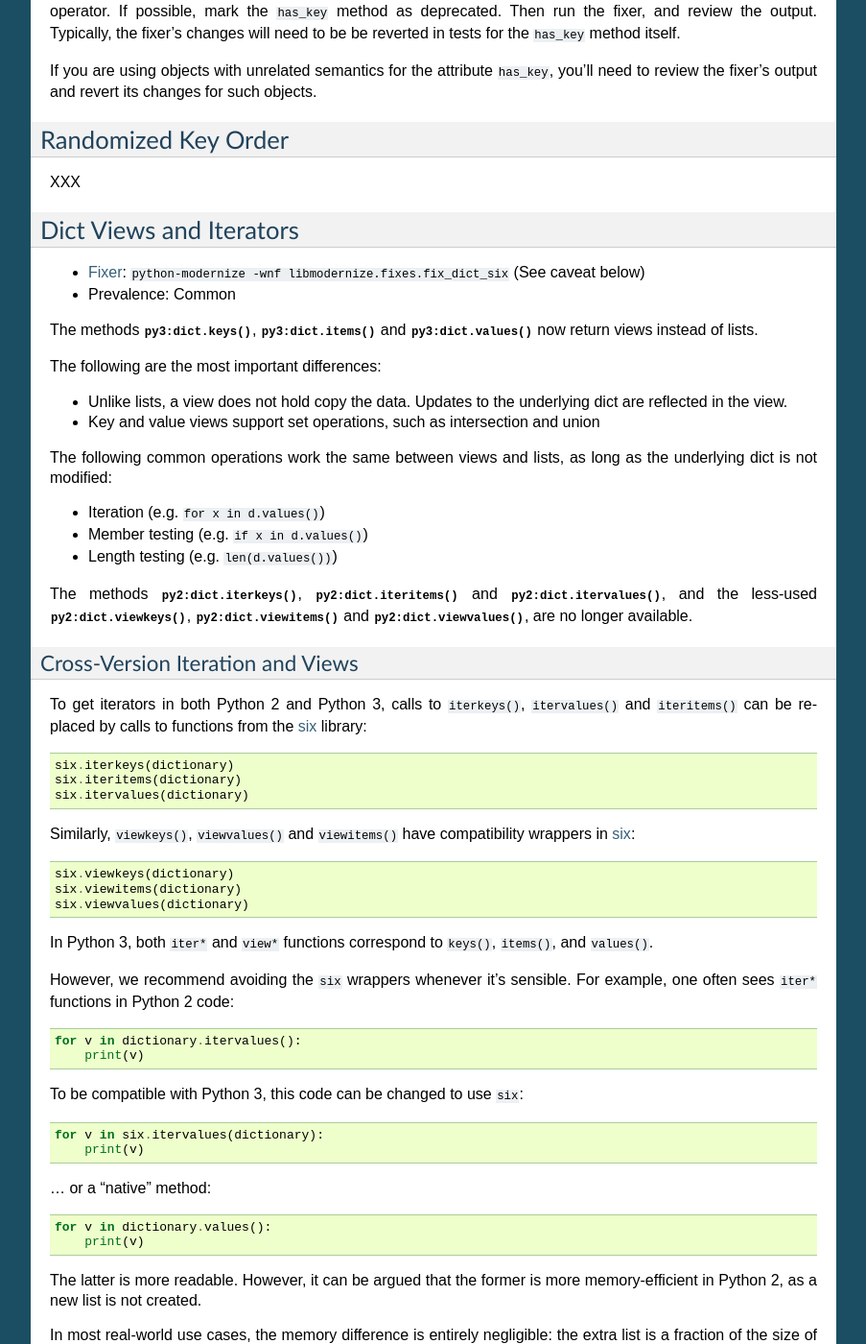
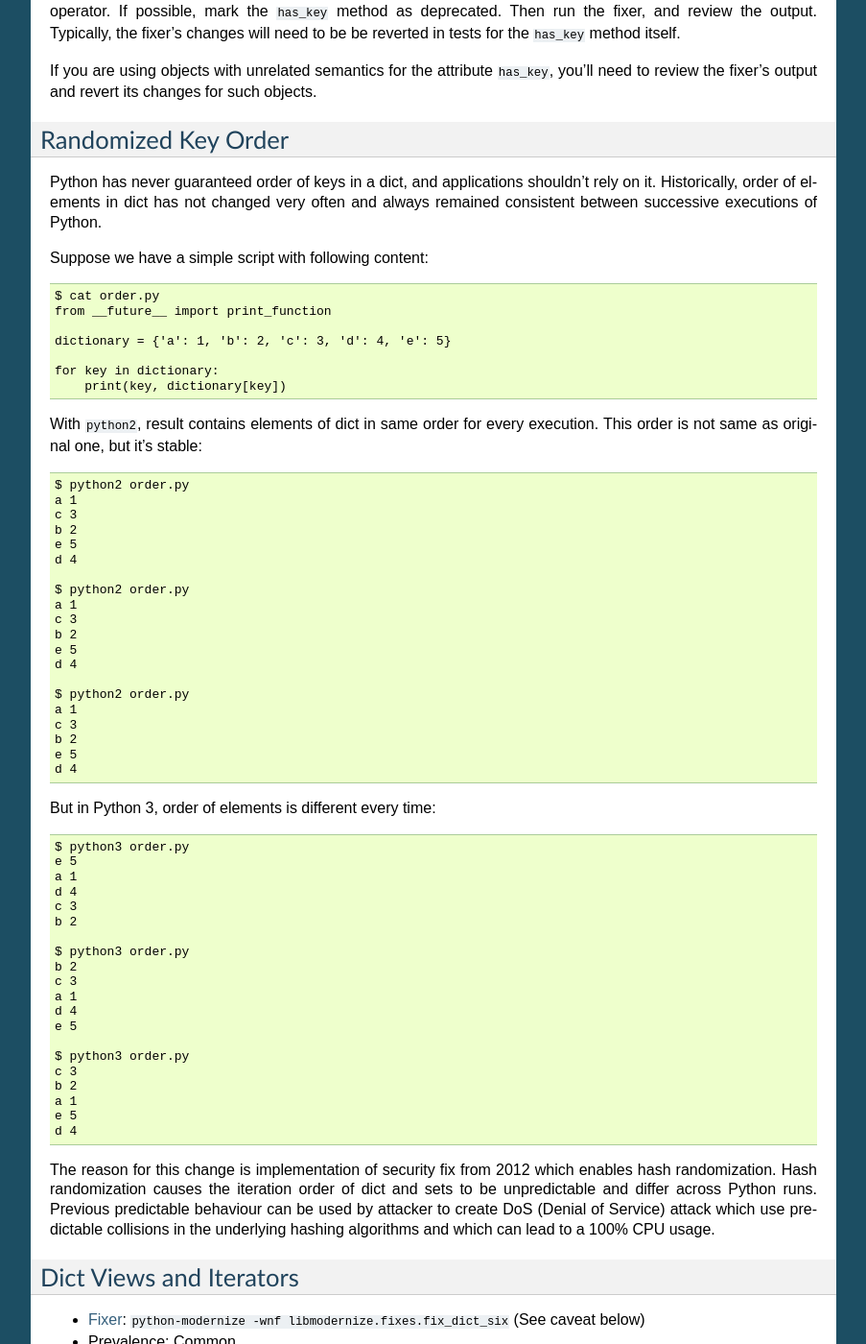
Before and after one commit to fedora-python/portingguide, a Sphinx documentation site: the page built from source/dicts.rst, in a window 1280 px wide and 1400 px high, scrolled down 586 px. Shown: the whole window at 96% size, without its empty margins (198-1101 px from the left). Built offline with Sphinx 7.4.7, drawn with Linux system fonts in a browser that asks for light colours; some of the changed text lies outside the part shown.

Commit message:
Added content to Randomized Key Order chapter

```diff
--- a/source/dicts.rst
+++ b/source/dicts.rst
@@ -44,7 +44,73 @@ for such objects.
 Randomized Key Order
 ~~~~~~~~~~~~~~~~~~~~
 
-XXX
+Python has never guaranteed order of keys in a dict, and applications
+shouldn't rely on it. Historically, order of elements in dict has not changed
+very often and always remained consistent between successive executions of Python.
+
+Suppose we have a simple script with following content::
+
+    $ cat order.py
+    from __future__ import print_function
+
+    dictionary = {'a': 1, 'b': 2, 'c': 3, 'd': 4, 'e': 5}
+
+    for key in dictionary:
+        print(key, dictionary[key])
+
+With ``python2``, result contains elements of dict in same order for every
+execution. This order is not same as original one, but it's stable::
+
+    $ python2 order.py
+    a 1
+    c 3
+    b 2
+    e 5
+    d 4
+
+    $ python2 order.py
+    a 1
+    c 3
+    b 2
+    e 5
+    d 4
+
+    $ python2 order.py
+    a 1
+    c 3
+    b 2
+    e 5
+    d 4
+
+But in Python 3, order of elements is different every time::
+
+    $ python3 order.py
+    e 5
+    a 1
+    d 4
+    c 3
+    b 2
+
+    $ python3 order.py
+    b 2
+    c 3
+    a 1
+    d 4
+    e 5
+
+    $ python3 order.py
+    c 3
+    b 2
+    a 1
+    e 5
+    d 4
+
+The reason for this change is implementation of security fix from 2012 which
+enables hash randomization. Hash randomization causes the iteration order of dict
+and sets to be unpredictable and differ across Python runs. Previous predictable
+behaviour can be used by attacker to create DoS (Denial of Service) attack
+which use predictable collisions in the underlying hashing algorithms and
+which can lead to a 100% CPU usage.
 
 
 Dict Views and Iterators
```
Also changed, not shown: other parts of source/dicts.rst (+1 -1 lines).
